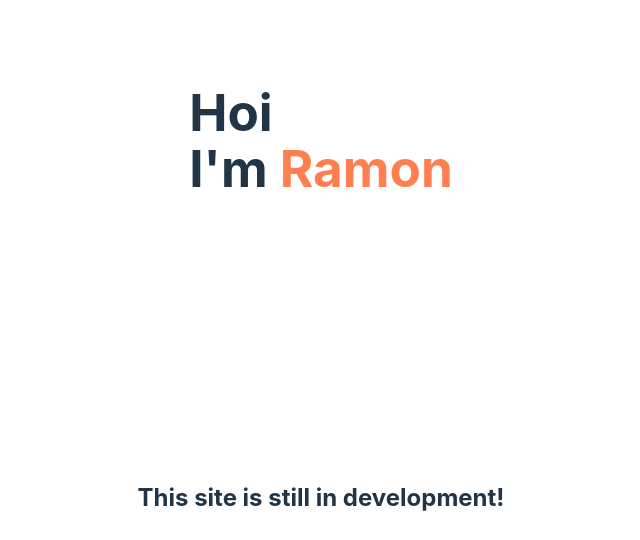
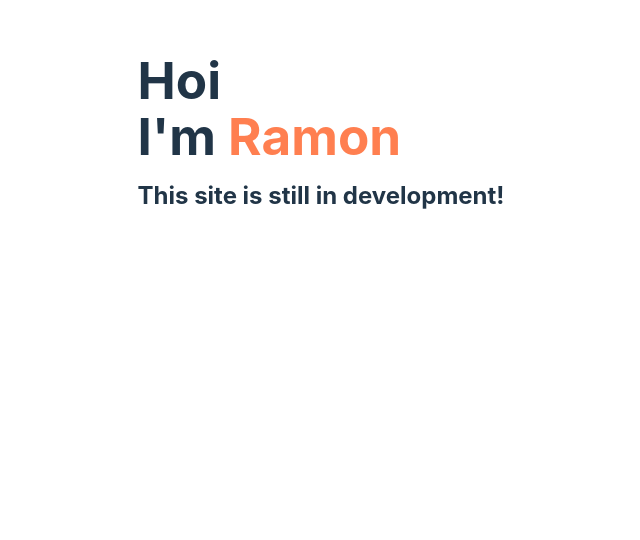
Before and after one commit to ReisMiner/ramon.cc, a Svelte app: page / in a window 1280 px wide. Shown: the part 260-800 px from the top of the page, without its empty margins (319-959 px from the left). Built offline with nearby package versions, Linux system fonts and the light colour scheme.

Commit message:
easteregg :)

```diff
--- a/src/App.svelte
+++ b/src/App.svelte
@@ -3,34 +3,41 @@
     import {fade} from 'svelte/transition'
     import {fly} from 'svelte/transition'
     import Cursor from "./components/Cursor.svelte";
+    import Card from "./components/Card.svelte";
 
     let animate = false
 
     onMount(() => {
         animate = true
     })
+
+    let count = 0;
+
+    function easterEgg(){
+        count ++;
+        if(count >= 5){
+            window.location.href = "../public/vid.mp4";
+        }
+    }
+
 </script>
 {#if animate}
-    <main transition:fade="{{duration:800}}">
-        <div>
-            <h1>Hoi</h1>
-            <h1>I'm <strong>Ramon</strong></h1>
-        </div>
-        <h2 transition:fly="{{y:200}}">This site is still in development!</h2>
+    <main>
+        <header transition:fade="{{duration:800}}">
+            <div>
+                <h1 on:click={easterEgg}>Hoi</h1>
+                <h1>I'm <strong>Ramon</strong></h1>
+                <h2 transition:fly="{{y:-200}}">This site is still in development!</h2>
+            </div>
+        </header>
+        <section>
+        </section>
     </main>
 {/if}
 <Cursor/>
 <style>
     h1 {
         margin: 0;
-    }
-
-    h2 {
-        position: fixed;
-        bottom: 30px;
-        margin: 0 auto;
-        text-align: center;
-        width: 100vw;
     }
 
     strong {
@@ -43,11 +50,18 @@
         flex-direction: column;
     }
 
-    main {
+    header,section {
         display: grid;
         place-items: center;
+        max-height: 600px;
+    }
+
+    main {
         width: 100vw;
         height: 100vh;
+        display: flex;
+        flex-direction: column;
+        justify-content: center;
     }
 
 </style>
--- a/src/app.css
+++ b/src/app.css
@@ -14,7 +14,7 @@
     -moz-osx-font-smoothing: grayscale;
     -webkit-text-size-adjust: 100%;
     cursor: none;
-  overflow:hidden;
+    overflow-x: hidden;
 }
 
 body {
--- /dev/null
+++ b/src/components/Card.svelte
@@ -0,0 +1,12 @@
+<script></script>
+<section>
+
+</section>
+<style>
+    section{
+        margin: 10px;
+        height: 300px;
+        width: 500px;
+        box-shadow: 0 5px 15px rgba(0, 0, 0, 0.20);
+    }
+</style>
```
Also changed, not shown: 2 other files (tests, documents, lock files or other folders). Lines whose indentation alone changed are shown as unchanged.
